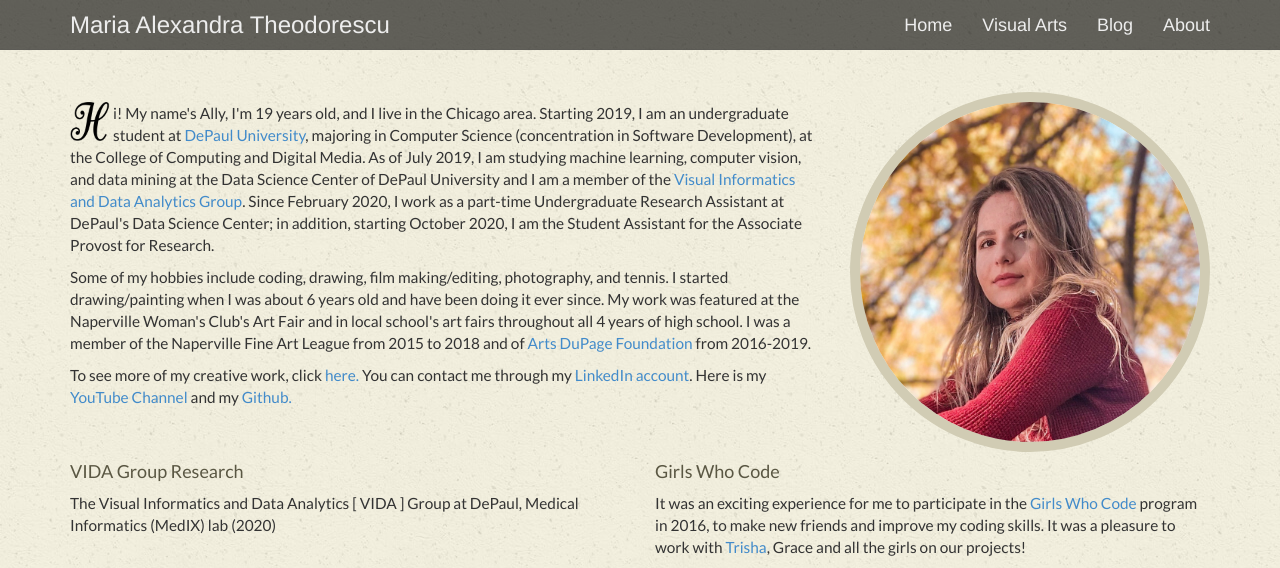
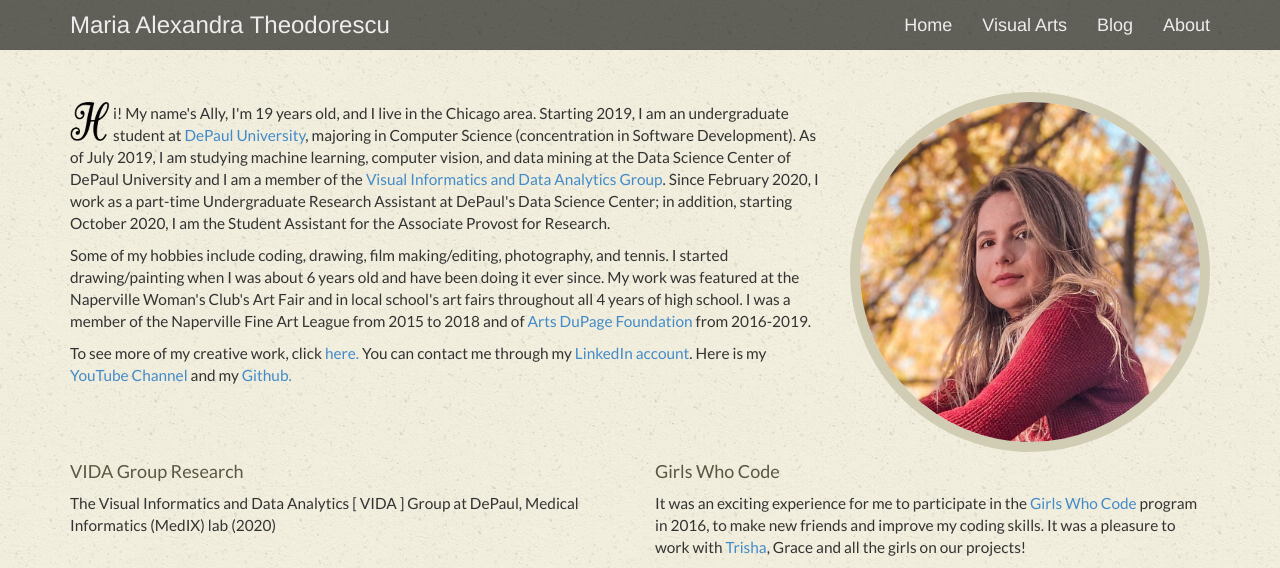
Before and after one commit to allyth/allyth, a Jekyll site: the page built from about.html, in a window 1280 px wide and 1165 px high. Shown: the top 568 px of the window. Built offline with Jekyll 4.4.1, drawn with Linux system fonts in a browser that asks for light colours; some web fonts are replaced; grey boxes are pictures that could not be loaded.

Commit message:
Update about

```diff
--- a/about.html
+++ b/about.html
@@ -20,7 +20,7 @@ title: About
         <div class="col-sm-7 col-md-8">
             <div style="padding: 10px 0px;">
                 <img style="float: left; width:40px; margin-right: 3px;" src="/img/site/H.png">
-                <p id="first-para1">i! My name's Ally, I'm 19 years old, and I live in the Chicago area. Starting 2019, I am an      undergraduate student at <a href="https://www.cdm.depaul.edu/Pages/default.aspx">DePaul University</a>, majoring in Computer Science (concentration in Software Development), at the College of Computing and Digital Media.
+                <p id="first-para1">i! My name's Ally, I'm 19 years old, and I live in the Chicago area. Starting 2019, I am an      undergraduate student at <a href="https://www.cdm.depaul.edu/Pages/default.aspx">DePaul University</a>, majoring in Computer Science (concentration in Software Development).
                 As of July 2019, I am studying machine learning, computer vision, and data mining at the Data Science Center of DePaul University and I am a member of the <a href="http://facweb.cs.depaul.edu research/vc/students.html">Visual Informatics and Data Analytics Group</a>. Since February 2020, I work as a part-time Undergraduate Research Assistant at DePaul's Data Science Center; in addition, starting October 2020, I am the Student Assistant for the Associate Provost for Research. </p>
 
                 <p>Some of my hobbies include coding, drawing, film making/editing, photography, and tennis. I started drawing/painting when I was about 6 years old and have been doing it ever since.
```
